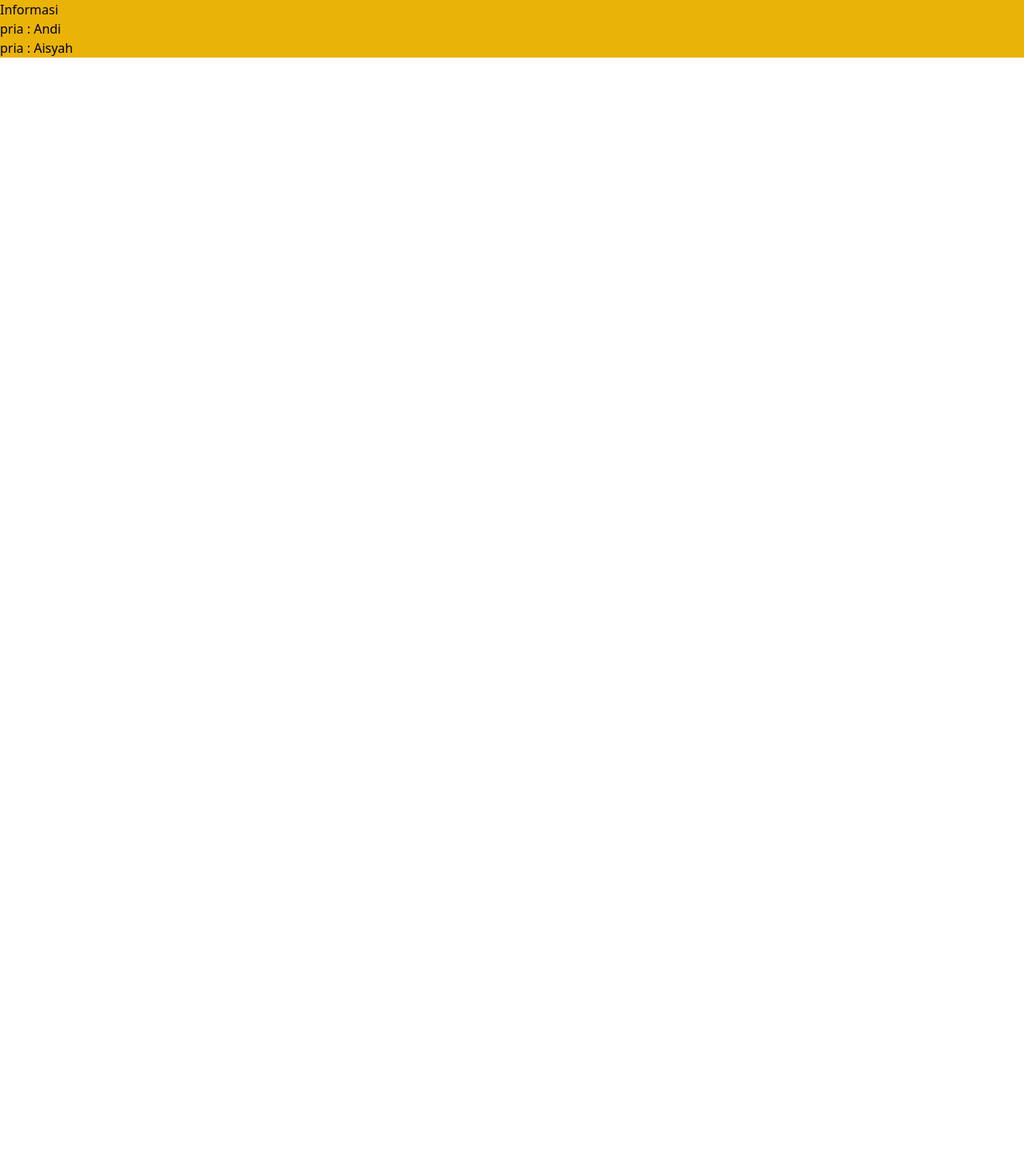
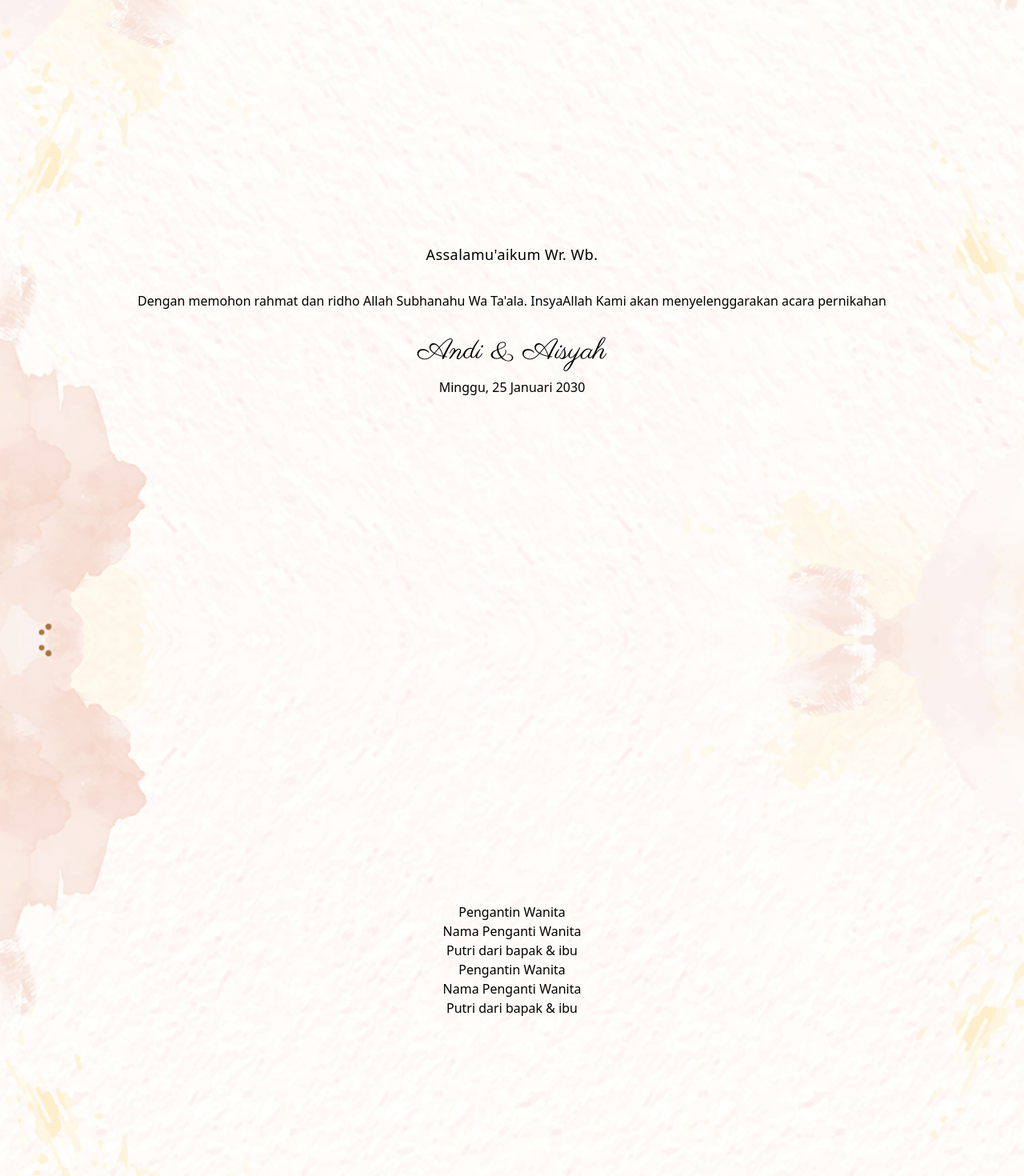
Before and after one commit to eexvuu/wedding-invitation, a Next.js app: page /home in a window 1280 px wide. Shown: the top 1470 px of the page at 80% size. Before the commit the page ends 800 px from the top, so only its background shows below. Built offline with nearby package versions, Linux system fonts and the light colour scheme.

Commit message:
add intro page

```diff
--- a/src/app/(details)/home/page.tsx
+++ b/src/app/(details)/home/page.tsx
@@ -1,19 +1,27 @@
+import Intro from "@/components/Intro";
+import Pengantin from "@/components/Pengantin";
+import { fetchData } from "@/lib/fetchData";
 
-import { fetchData } from "@/lib/fetchData";
 export default async function AboutPage() {
   const data = await fetchData();
 
   return (
     <>
-      <div className="bg-yellow-500">
-        <h1>Informasi</h1>
-        <div>
-          <h2>pria : {data?.namaMempelaiPria}</h2>
-        </div>
-        <div>
-          <h2>pria : {data?.namaMempelaiWanita}</h2>
-        </div>
-      </div>
+      {data && (
+        <>
+          <Intro
+            background={data.background}
+            namaPria={data.namaMempelaiPria}
+            namaWanita={data.namaMempelaiWanita}
+          />
+          <Pengantin
+            background={data.background}
+            namaPria={data.namaMempelaiPria}
+            namaWanita={data.namaMempelaiWanita}
+          />
+
+        </>
+      )}
     </>
   );
 }
--- a/src/app/[slug]/page.tsx
+++ b/src/app/[slug]/page.tsx
@@ -30,6 +30,7 @@ export default async function Tamu(props: Props) {
           namaPria={data.namaMempelaiPria}
           namaWanita={data.namaMempelaiWanita}
           namaTamu={formattedSlug}
+          background={data.background}
         />
       )}
     </>
--- a/src/app/page.tsx
+++ b/src/app/page.tsx
@@ -11,6 +11,7 @@ export default async function Index() {
           <HomeScreen
             namaPria={data.namaMempelaiPria}
             namaWanita={data.namaMempelaiWanita}
+            background={data.background}
             namaTamu="Anda"
           />
         </>
--- a/src/components/HomeScreen.tsx
+++ b/src/components/HomeScreen.tsx
@@ -2,21 +2,22 @@
 
 import Image from "next/image";
 import React from "react";
-import background from "@/assets/bg.jpg";
 import aksesoris from "@/assets/aksesoris.png";
 import Link from "next/link";
 import music from "../assets/backsound.mp3";
 
-interface HomeScreenProps {
+export type HomeScreenProps = {
   namaPria: string;
   namaWanita: string;
-  namaTamu: string;
-}
+  namaTamu?: string;
+  background: string;
+};
 
 const HomeScreen: React.FC<HomeScreenProps> = ({
   namaPria,
   namaWanita,
   namaTamu,
+  background,
 }) => {
   const playMusic = () => {
     new Audio(music).play();
@@ -41,8 +42,8 @@ const HomeScreen: React.FC<HomeScreenProps> = ({
           height={250}
           className="absolute bottom-0 left-0 rotate-180 animate-pulse"
         />
-        <div className="container relative mx-auto py-6">
-          <div className="text-center text-slate-800 flex flex-col justify-center items-center h-screen space-y-16">
+        <div className="container relative mx-auto ">
+          <div className="text-center text-slate-800 flex flex-col justify-center items-center h-screen space-y-12">
             <h1 className="text-xl font-semibold uppercase tracking-wide">
               Undangan Pernikahan
             </h1>
--- /dev/null
+++ b/src/components/Intro.tsx
@@ -0,0 +1,33 @@
+/* eslint-disable react/no-unescaped-entities */
+import Image from "next/image";
+import React from "react";
+import { HomeScreenProps } from "./HomeScreen";
+
+const Intro: React.FC<HomeScreenProps> = ({ background, namaPria, namaWanita }) => {
+  return (
+    <>
+      <>
+        <div className="min-h-screen relative ">
+          <Image
+            src={background}
+            alt="background image"
+            className="absolute h-full w-full object-cover rotate-180"
+          />
+          <div className="relative container mx-auto  flex flex-col items-center justify-center min-h-screen px-12">
+            <div className="text-center space-y-3">
+              <p className="text-lg tracking-wide">Assalamu'aikum Wr. Wb.</p>
+              <p className="py-5">
+                Dengan memohon rahmat dan ridho Allah Subhanahu Wa Ta'ala.
+                InsyaAllah Kami akan menyelenggarakan acara pernikahan
+              </p>
+              <p className="font-parisienne text-4xl">{namaPria} & {namaWanita}</p>
+              <p>Minggu, 25 Januari 2030</p>
+            </div>
+          </div>
+        </div>
+      </>
+    </>
+  );
+};
+
+export default Intro;
--- /dev/null
+++ b/src/components/Pengantin.tsx
@@ -0,0 +1,26 @@
+import React from "react";
+import { HomeScreenProps } from "./HomeScreen";
+import Image from "next/image";
+const Pengantin: React.FC<HomeScreenProps> = ({ background }) => {
+  return (
+    <>
+      <div className=" relative ">
+        <Image
+          src={background}
+          alt="background image"
+          className="absolute h-full w-full object-cover transform -scale-x-100"
+        />
+        <div className="relative container mx-auto  flex flex-col items-center justify-center min-h-screen px-12">
+          <p>Pengantin Wanita</p>
+          <p>Nama Penganti Wanita</p>
+          <p>Putri dari bapak & ibu</p>
+          <p>Pengantin Wanita</p>
+          <p>Nama Penganti Wanita</p>
+          <p>Putri dari bapak & ibu</p>
+        </div>
+      </div>
+    </>
+  );
+};
+
+export default Pengantin;
--- a/src/lib/data.ts
+++ b/src/lib/data.ts
@@ -1,4 +1,5 @@
 import { WeddingData } from "../types/weddingData"
+import background from "@/assets/bg.jpg";
 
 // Define the return type of the getData function
 const getData = (): { data: WeddingData } => ({
@@ -7,6 +8,7 @@ const getData = (): { data: WeddingData } => ({
     namaMempelaiWanita: "Aisyah",
     tanggalPernikahan: "01 Januari 2022",
     tempatPernikahan: "Jakarta Selatan, Indonesia",
+    background: background,
   },
 });
 
--- a/src/types/weddingData.ts
+++ b/src/types/weddingData.ts
@@ -3,4 +3,5 @@ export type WeddingData = {
   namaMempelaiWanita: string;
   tanggalPernikahan: string;
   tempatPernikahan: string;
+  background: any;
 };
--- a/tailwind.config.ts
+++ b/tailwind.config.ts
@@ -17,6 +17,9 @@ const config: Config = {
         poppins: ['var(--font-poppins)'],
         inter: ['var(--font-inter)'],
         parisienne: ['var(--font-parisienne)'],
+      },
+      scale: {
+        '-100': '-1',
       }
     },
   },
```
